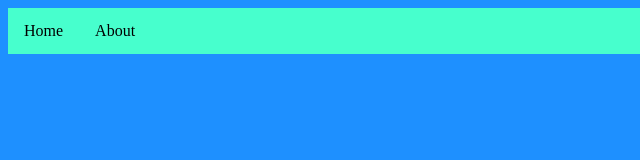
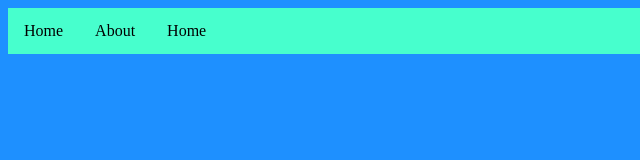
Before and after one commit to AllMC/contact, a plain HTML site: page index.htm in a window 1280 px wide. Shown: the full height of the page, 0-640 px from the left. Drawn offline with Linux system fonts and the light colour scheme.

Commit message:
Update index.htm

```diff
--- a/index.htm
+++ b/index.htm
@@ -8,6 +8,7 @@
     <ul class="nav">
       <li class="b"><a href="https://AllMC.github.io">Home</a></li>
       <li class="b"><a href="https://AllMC.github.io/about">About</a></li>
+      <li class="b"><a href="https://AllMC.github.io/contact">Home</a></li>
     </ul>
   </body>
 </html>
```
